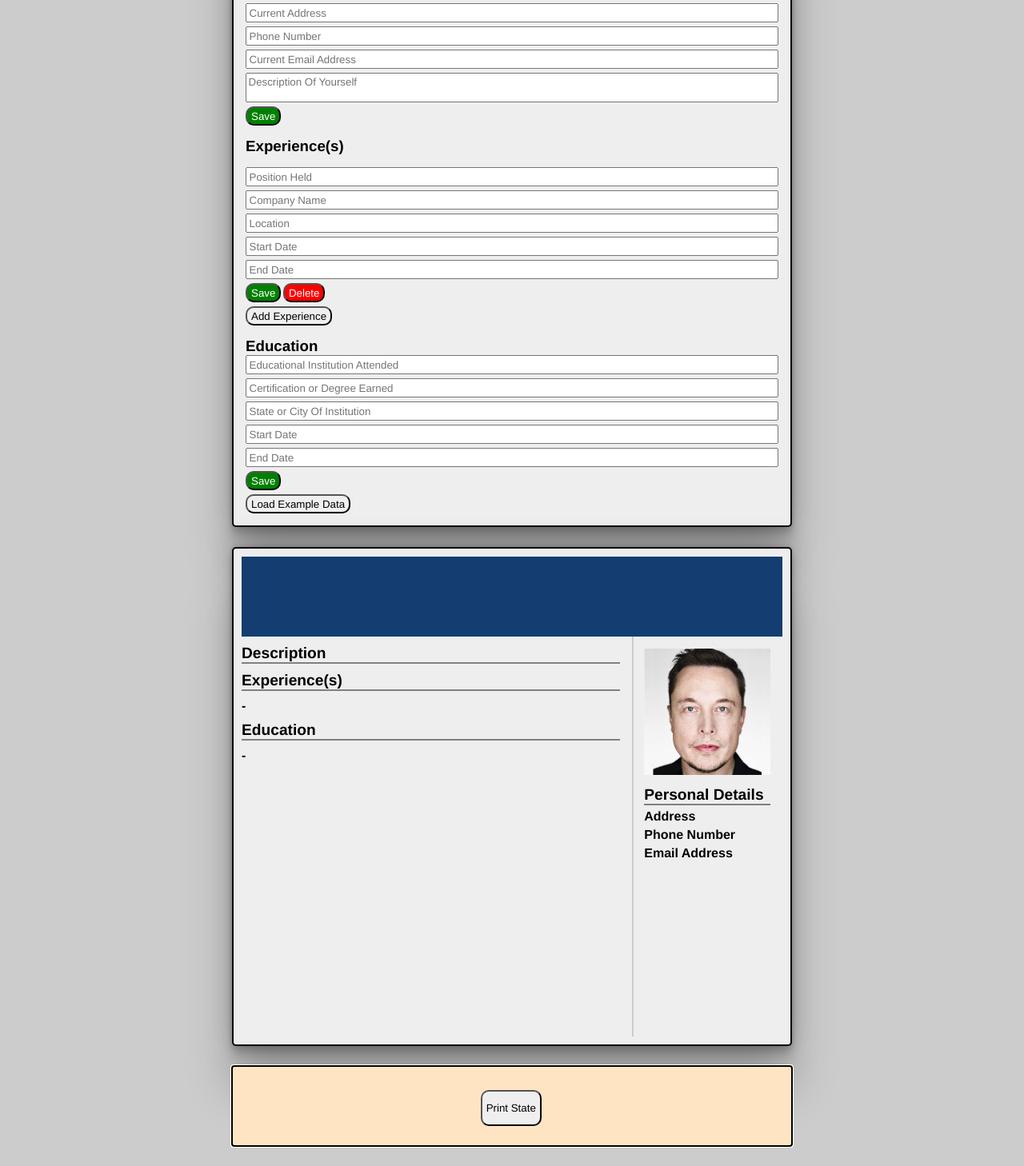
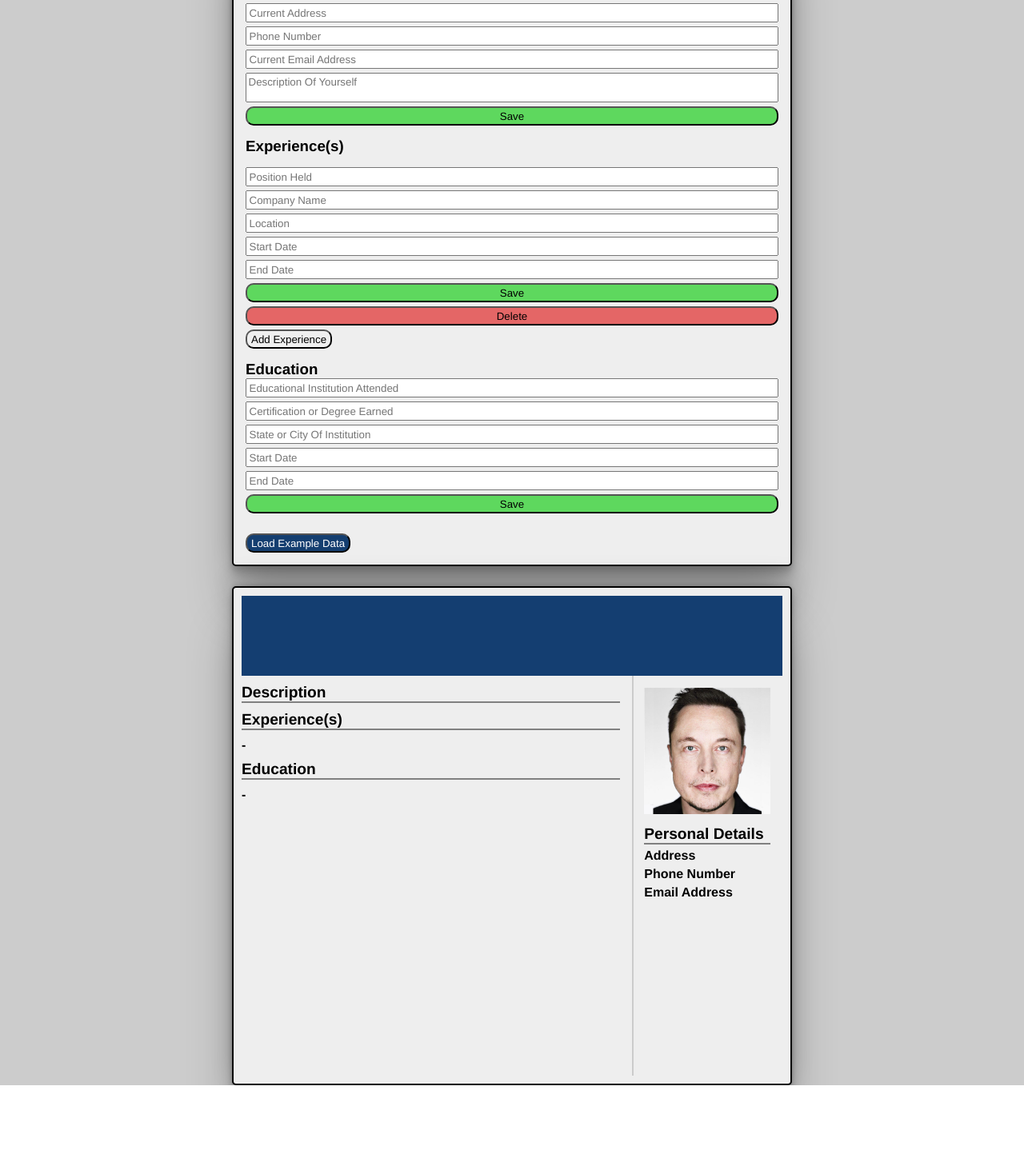
Before and after one commit to rcamach7/cv-creator, a React (Create React App) app: page / in a window 1280 px wide. Shown: the part 223-1681 px from the top of the page at 80% size. After the commit the page ends 1580 px from the top, so only its background shows below. Built offline with nearby package versions, Linux system fonts and the light colour scheme.

Commit message:
remove debug contents and improve UI

```diff
--- a/src/App.css
+++ b/src/App.css
@@ -84,13 +84,19 @@ button:hover {
 }
 
 .del-btn {
-  color: white;
-  background-color: red;
+  background-color: rgb(228, 102, 102);
+  width: 100%;
 }
 
 .save-btn {
+  background-color: rgb(94, 216, 94);
+  width: 100%;
+}
+
+.defaultData-btn {
+  background-color: rgb(20, 62, 112);
+  margin-top: 25px;
   color: white;
-  background-color: green;
 }
 
 /* Personal Information Input Component */
--- a/src/App.js
+++ b/src/App.js
@@ -122,12 +122,6 @@ function App() {
     setPersonalInformation(updatedPersonalInformation);
   };
 
-  const printState = () => {
-    console.log(personalInformation);
-    console.log(experiences);
-    console.log(education);
-  };
-
   const loadExampleData = () => {
     const personalInfo = {
       id: personalInformation.id,
@@ -212,7 +206,9 @@ function App() {
               handleSaveEducation={handleSaveEducation}
             />
           </div>
-          <button onClick={() => loadExampleData()}>Load Example Data</button>
+          <button className="defaultData-btn" onClick={() => loadExampleData()}>
+            Load Example Data
+          </button>
         </div>
 
         <div className="output-container">
@@ -222,10 +218,6 @@ function App() {
             education={education}
           />
         </div>
-
-        <div className="debug">
-          <button onClick={() => printState()}>Print State</button>
-        </div>
       </main>
     </div>
   );
```
